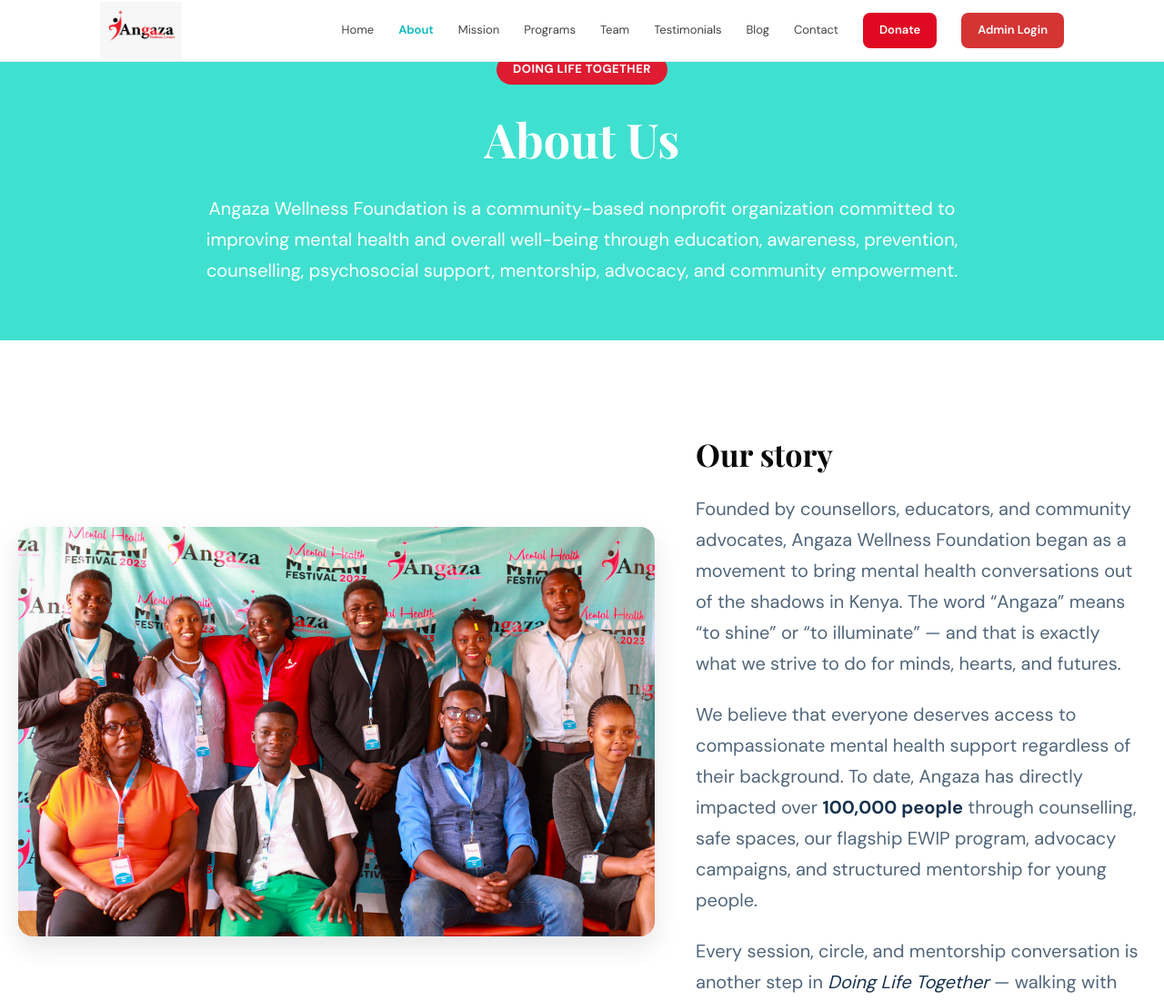
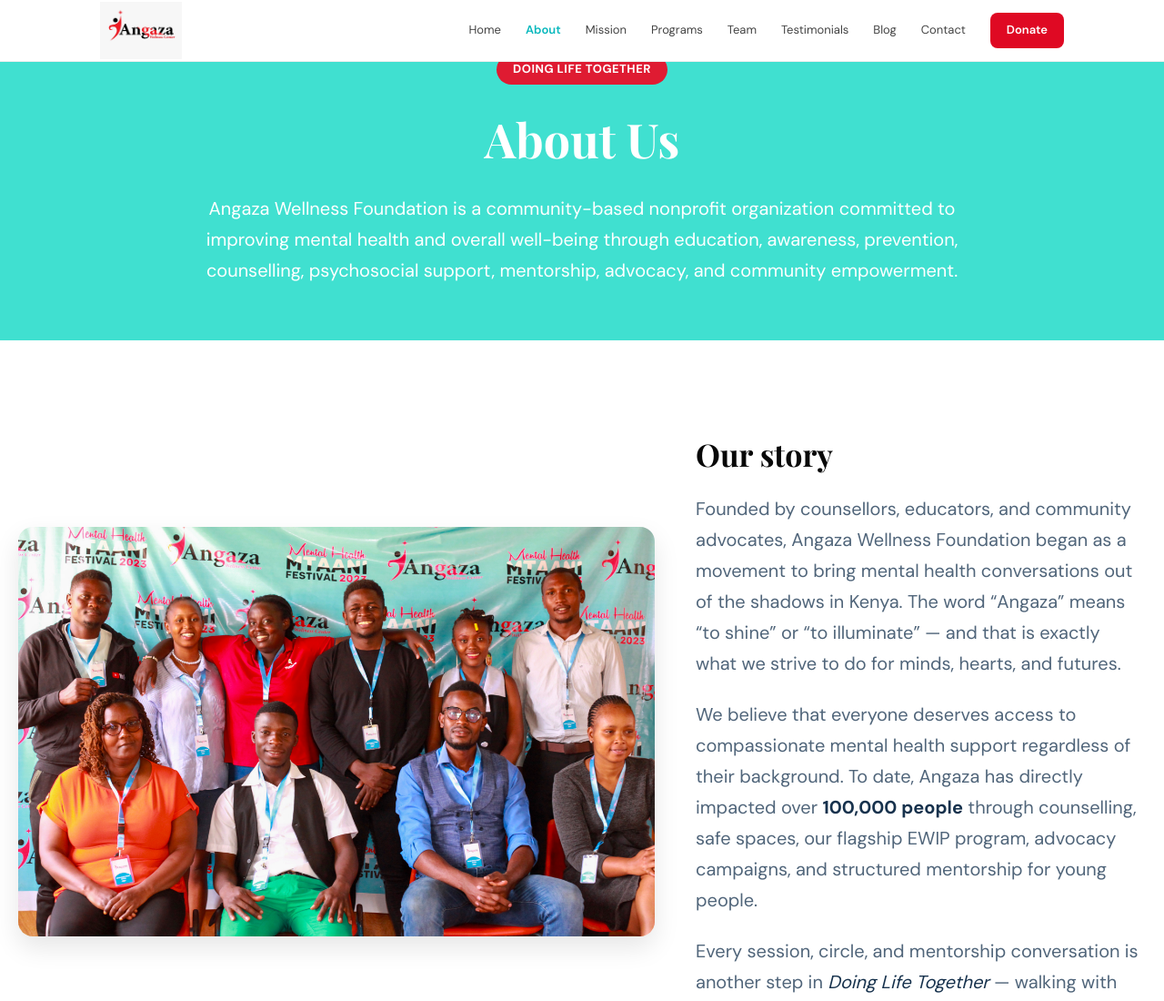
Before and after one commit to jamesmutuma/ANGAZA, a plain HTML site: page about.html in a window 1280 px wide. Shown: the top 1100 px of the page at 91% size. Drawn offline with nearby package versions, Linux system fonts and the light colour scheme.

Commit message:
Add files via upload

```diff
--- a/about.html
+++ b/about.html
@@ -55,10 +55,6 @@
     Donate
 
 </a>
-                <a href="#Admin login" class="nav-admin">
-                    Admin Login
-                </a>
-
             </nav>
 
         </div>
```
Also changed, not shown: index.html (+1 -1 lines), mission.html (+0 -4 lines), program.html (+0 -8 lines), images (8).jpg (added), 1 other file.
